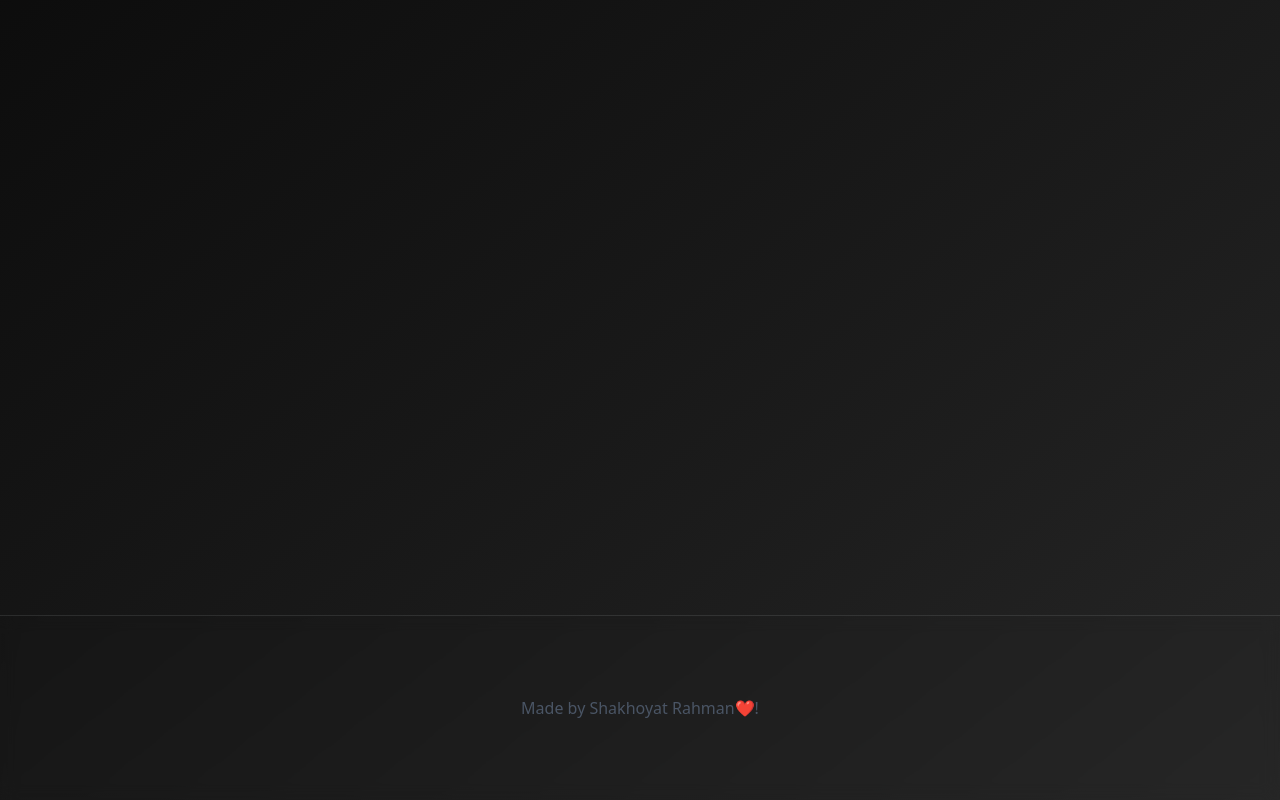
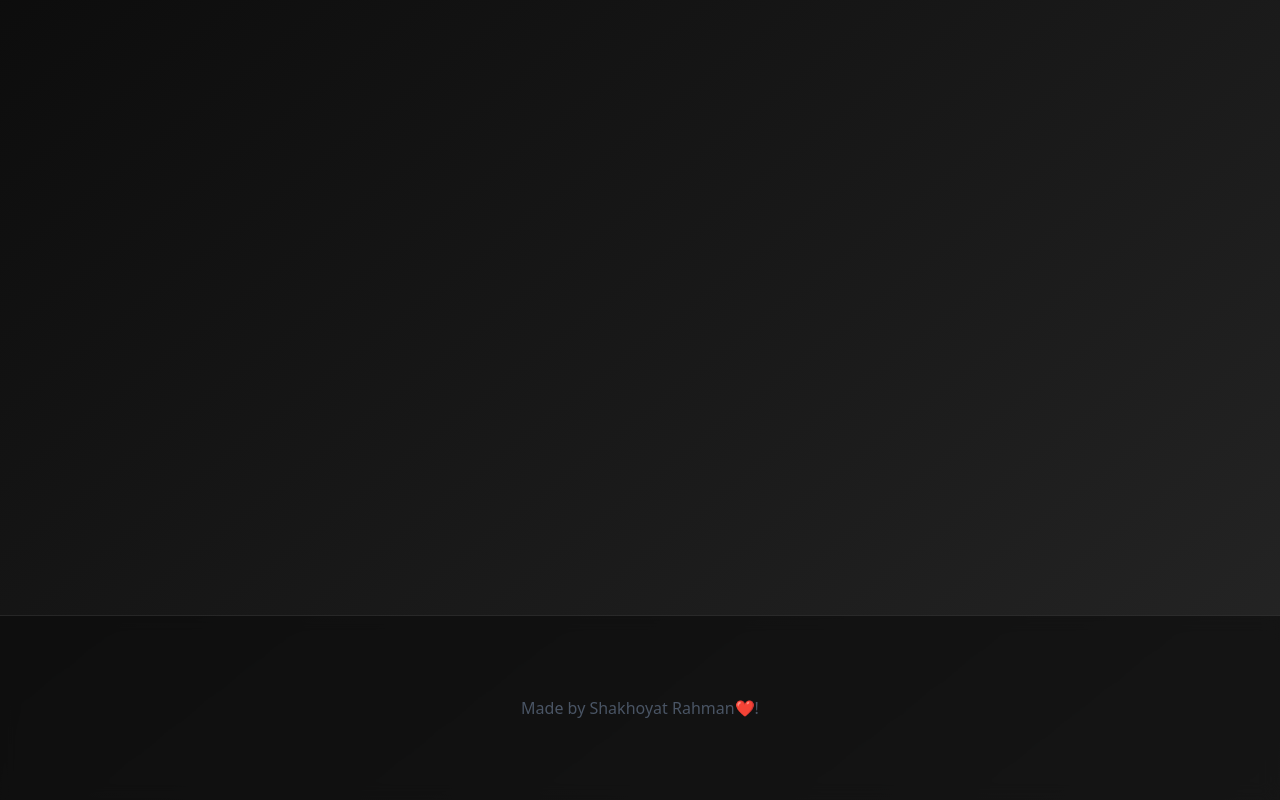
Before and after one commit to Shakhoyat/clima_skt-react-project, a React (Vite) app: page / in a window 1280 px wide. Shown: the part 209-1009 px from the top of the page. Built offline with nearby package versions, Linux system fonts and the light colour scheme.

Commit message:
fix: enhance footer styles for better backdrop support

```diff
--- a/src/components/layout.tsx
+++ b/src/components/layout.tsx
@@ -7,7 +7,7 @@
       <main className="min-h-screen container mx-auto px-4 py-8">
         {children}
       </main>
-      <footer className="border-t backdrop-blur py-12">
+      <footer className="border-t backdrop-blur py-12 supports-[backdrop-filter]:bg-background/60">
         <div className="container mx-auto px-4 py-8 text-center text-gray-600">
           <p>Made by Shakhoyat Rahman❤️!</p>
         </div>
```
